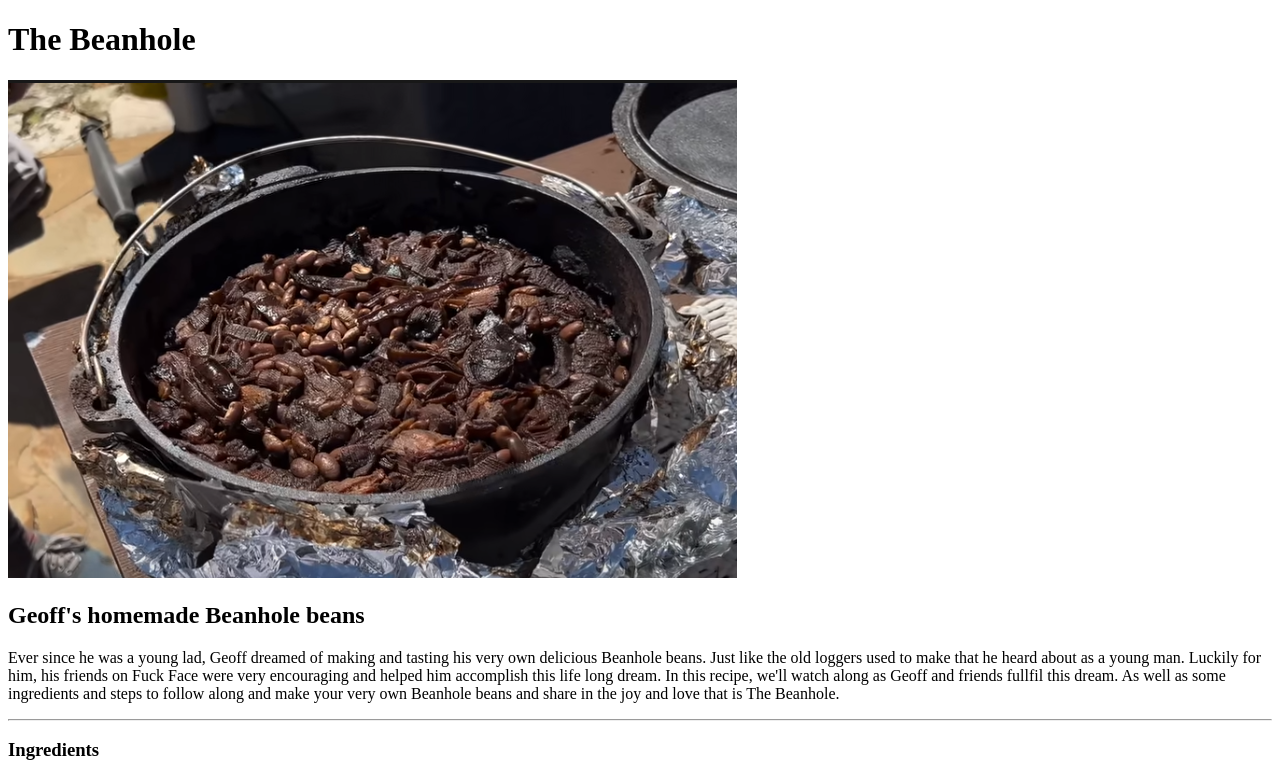
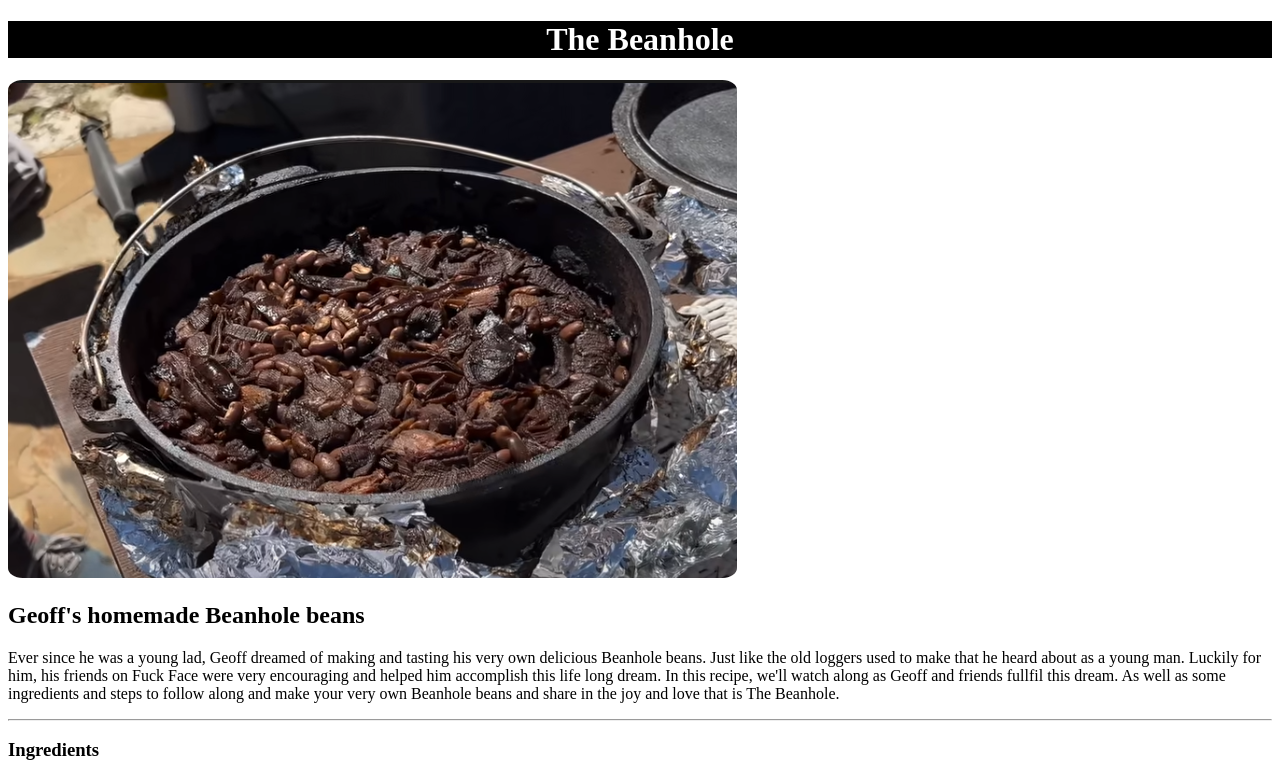
Before and after one commit to theozmann/fuckface-cooks-the-food, a plain HTML site: page recipes/beanhole.html in a window 1280 px wide. Shown: the top 777 px of the page. Drawn offline with Linux system fonts and the light colour scheme.

Commit message:
Add minor CSS styles
Add border radius to the title images and center align the title
of each page. Change the background color and text color of the
page title

```diff
--- a/recipes/beanhole.html
+++ b/recipes/beanhole.html
@@ -10,7 +10,7 @@
 <body>
     <h1>The Beanhole</h1>
 
-    <a href="https://youtu.be/M9j5xcFHzjM" target="_blank"><img src="../images/beanhole.png" alt="picture of beans after being buried for 24 hours"></a>
+    <a href="https://youtu.be/M9j5xcFHzjM" target="_blank"><img class="title-img" src="../images/beanhole.png" alt="picture of beans after being buried for 24 hours"></a>
 
     <h2>Geoff's homemade Beanhole beans</h2>
     <p>Ever since he was a young lad, Geoff dreamed of making and tasting his very own delicious Beanhole beans. Just like the old loggers
--- a/styles.css
+++ b/styles.css
@@ -2,3 +2,13 @@
     height: auto;
     width: 45em;
 }
+
+.title-img {
+    border-radius: 2%;
+}
+
+h1 {
+    background-color: black;
+    color: white;
+    text-align: center;
+}
```
Also changed, not shown: recipes/dinnerzimmersalad.html (+1 -1 lines).
